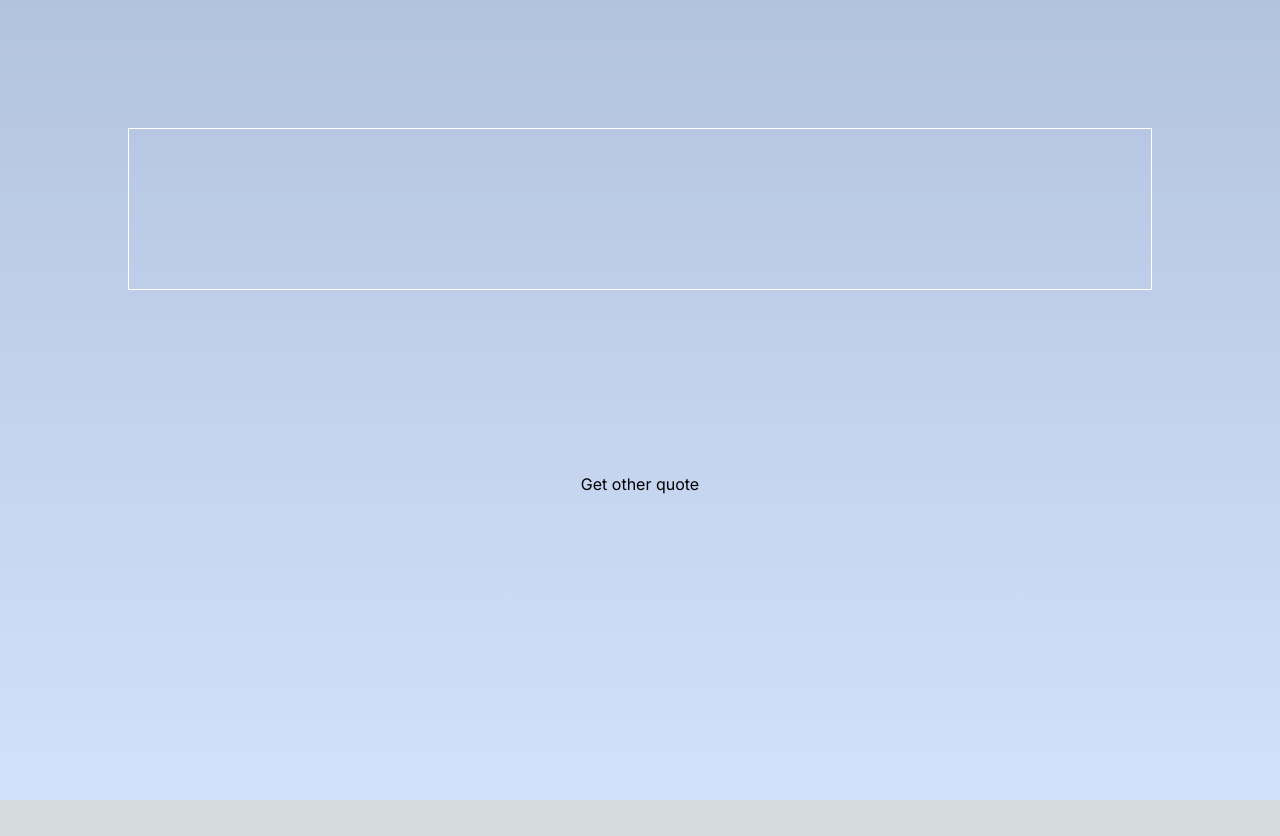
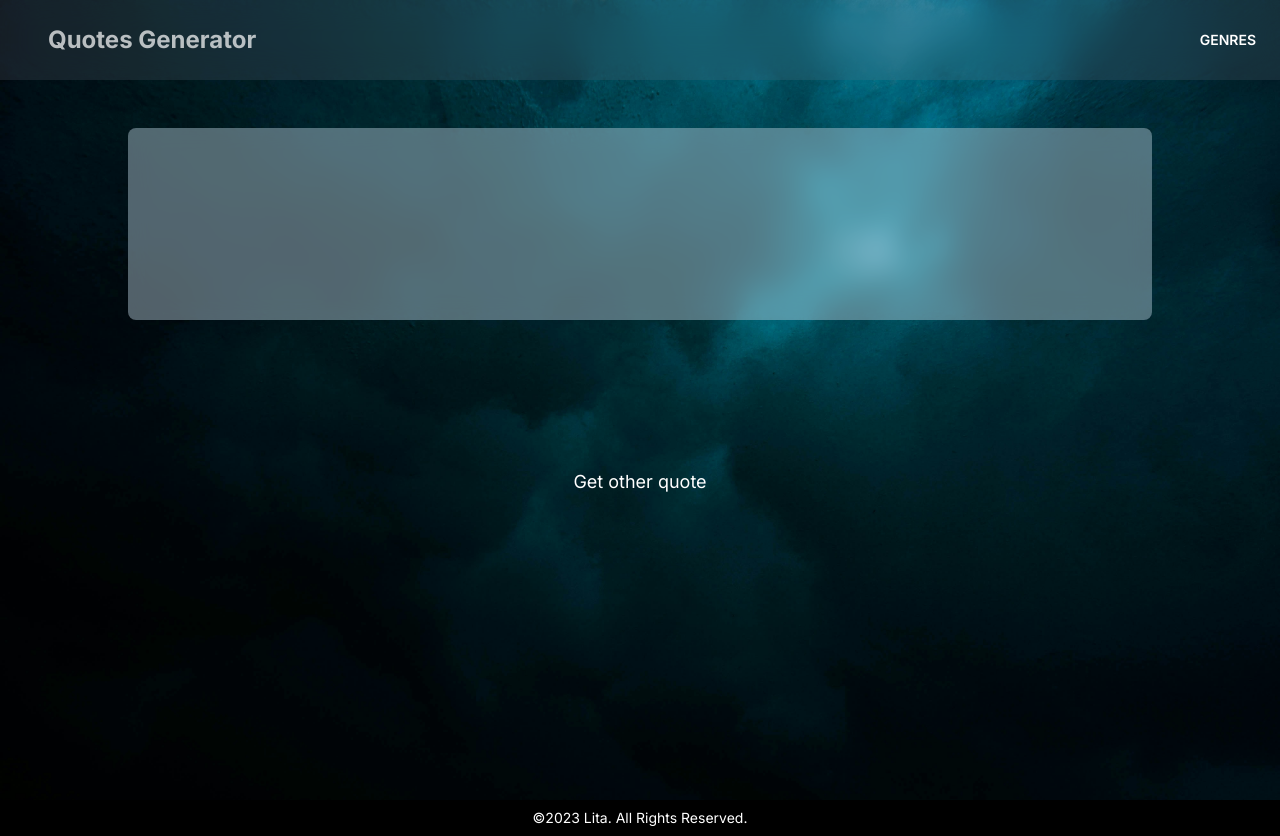
Before and after one commit to tlithaee/Quotes-Generator, a Next.js app: page / in a window 1280 px wide. Before the commit the page ends 800 px from the top, so only its background shows below. Built offline with nearby package versions, Linux system fonts and the light colour scheme.

Commit message:
new file:   public/paint.jpg 	new file:   src/app/Components/end.tsx 	new file:   src/app/Components/layout.tsx 	new file:   src/app/Components/navbar.tsx 	modified:   src/app/globals.css 	modified:   src/app/page.tsx

```diff
--- /dev/null
+++ b/src/app/Components/end.tsx
@@ -0,0 +1,16 @@
+import React from 'react'
+
+const End = () => {
+  return (
+    <div className="p-2 bg-[#000000] backdrop-blur-md ">
+      <span className="block text-sm text-white sm:text-center">
+        ©
+        <a href="/">
+          2023 Lita
+        </a>. All Rights Reserved.
+      </span>
+    </div>
+  )
+}
+
+export default End
--- /dev/null
+++ b/src/app/Components/layout.tsx
@@ -0,0 +1,19 @@
+import React from 'react'
+import Navbar from './navbar'
+import End from './end'
+
+type LayoutProps = {
+    children: React.ReactNode
+}
+
+const Layout = ({children}: LayoutProps) => {
+  return (
+    <>
+    <Navbar/>
+      {children}
+    <End/>
+    </>
+  )
+}
+
+export default Layout
--- /dev/null
+++ b/src/app/Components/navbar.tsx
@@ -0,0 +1,28 @@
+import React from 'react'
+import Image from 'next/image'
+import Link from 'next/link'
+
+const Navbar = () => {
+  return (
+    <div className='bg-gray-500/20 backdrop-filter backdrop-blur-lg bg-opacity-30 fixed w-full h-20 z-[100]'>
+      <div className='flex justify-between items-center w-full h-full px-2 2xl:px-16'>
+        <div className='text-white font-bold text-2xl px-10 opacity-70'>
+          <h1>
+            Quotes Generator
+          </h1>
+        </div>
+          <div>
+            <ul className='hidden md:flex sm:flex sm:items-center sm:justify-between'>
+              <Link href='#Main'>
+                <li className=' text-white ml-6 font-semibold text-sm uppercase hover:border-b px-4'>
+                  genres
+                </li>
+              </Link>
+            </ul>
+          </div>
+      </div>
+    </div>
+  )
+}
+
+export default Navbar
--- a/src/app/globals.css
+++ b/src/app/globals.css
@@ -4,19 +4,19 @@
 
 :root {
   --foreground-rgb: 0, 0, 0;
-  --background-start-rgb: 214, 219, 220;
+  --background-start-rgb: 0, 0, 0;
   --background-end-rgb: 255, 255, 255;
 }
 
-@media (prefers-color-scheme: dark) {
+/* @media (prefers-color-scheme: dark) {
   :root {
     --foreground-rgb: 255, 255, 255;
     --background-start-rgb: 0, 0, 0;
-    --background-end-rgb: 0, 100, 120;
+    --background-end-rgb: 0, 0, 0;
   }
-}
+} */
 
-body {
+/* body {
   color: rgb(var(--foreground-rgb));
   background: linear-gradient(
       to bottom,
@@ -24,4 +24,4 @@ body {
       rgb(var(--background-end-rgb))
     )
     rgb(var(--background-start-rgb));
-}
+} */
--- a/src/app/page.tsx
+++ b/src/app/page.tsx
@@ -2,6 +2,10 @@
 
 import axios from 'axios';
 import { useState } from 'react';
+import { Inter } from 'next/font/google'
+import Layout from './Components/layout';
+
+const inter = Inter({ subsets: ['latin'] })
 
 export default function Home() {
   const [quote, setQuote] = useState('');
@@ -18,16 +22,18 @@ export default function Home() {
   };
 
   return (
-    <main className="flex min-h-screen text-center flex-col items-center justify-between p-32 bg-blue-600/20">
-      <div className="border border-[#ffffff] p-20 z-10 max-w-5xl w-full items-center justify-center font-mono text-xl flex text-center">
-        <h1>
-          {quote}
-        </h1>
-      </div>
+    <Layout>
+      <main className="flex min-h-screen text-center flex-col items-center justify-between p-32 bg-[url('/paint.jpg')] bg-cover bg-no-repeat text-white">
+        <div className="bg-[#b7cedc73] rounded-lg p-24 z-10 max-w-5xl w-full items-center justify-center font-mono text-xl flex text-center backdrop-blur-md">
+          <h1 className={inter.className}>
+            {quote}
+          </h1>
+        </div>
 
-      <div className="flex justify-center mb-44 text-center items-center lg:max-w-5xl lg:w-full lg:text-left">
-        <button className="" onClick={handleAPI}>Get other quote</button>
-      </div>
-    </main>
+        <div className="flex justify-center mb-44 text-center items-center lg:max-w-5xl lg:w-full lg:text-left text-lg ">
+          <button className={inter.className} onClick={handleAPI}>Get other quote</button>
+        </div>
+      </main>
+    </Layout>
   )
 }
```
Also changed, not shown: public/paint.jpg (added).
